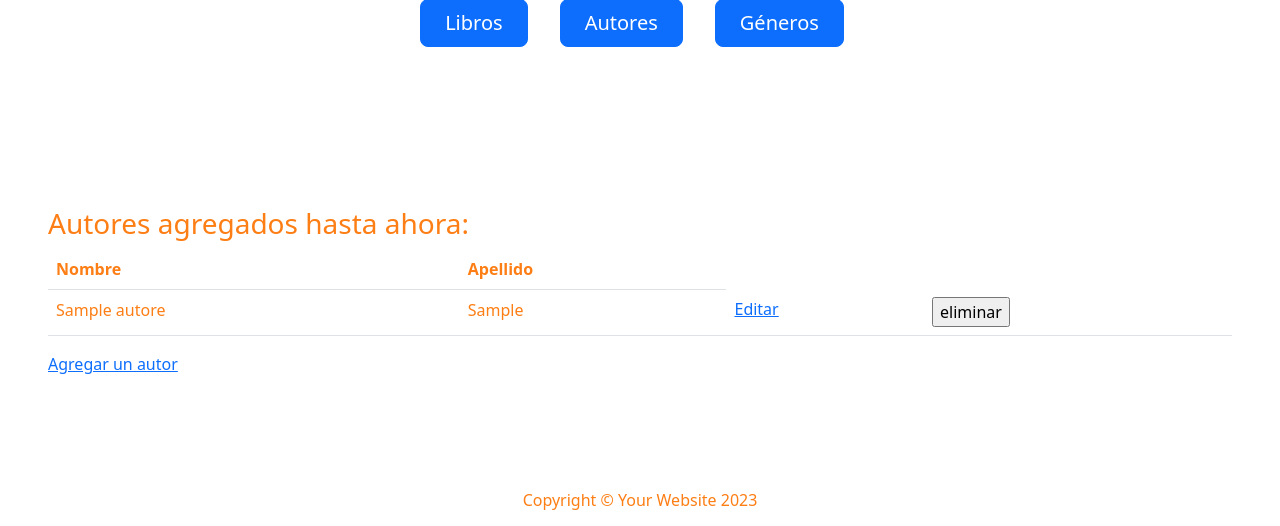
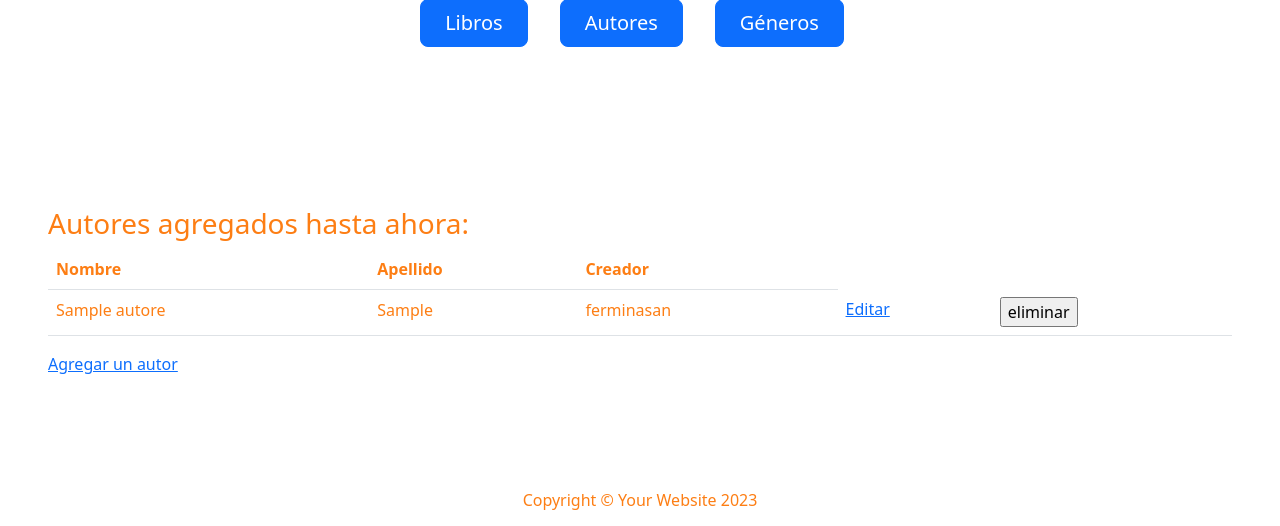
Before and after one commit to ferminasanturio/libreria, a Django app: page /mi_libreria/autores/ in a window 1280 px wide. Shown: the part 358-884 px from the top of the page. Run offline with Django 4.2, Linux system fonts and the light colour scheme; a user stored in the database is signed in; data comes from the database, SQL or seed files in the repository; both versions use the stored data as it was after the commit; tables that the repository leaves empty hold one stand-in row (values such as "Sample post"); some libraries are stand-ins or nearby versions.

Commit message:
Actualizo

```diff
--- a/libreria_virtual/mi_libreria/models.py
+++ b/libreria_virtual/mi_libreria/models.py
@@ -16,6 +16,7 @@ class Libro(models.Model):
 class Generos(models.Model):
     nombre = models.CharField(max_length=32)
     sub_genero = models.CharField(max_length=128)
+    creador = models.ForeignKey(User, default=1, null=True, on_delete=models.CASCADE, related_name='generos_creados')
 
     def __str__(self):
         return f'{self.nombre}, {self.sub_genero}'
@@ -25,6 +26,7 @@ class Autores(models.Model):
     nombre = models.CharField(max_length=256)
     fecha_nacimiento = models.DateField(null=True, blank=True)
     bio = models.TextField(blank=True)
+    creador = models.ForeignKey(User, default=1, null=True, on_delete=models.CASCADE, related_name='autores_creados')
 
     def __str__(self):
         return f'{self.apellido}, {self.nombre}'
--- a/libreria_virtual/mi_libreria/templates/mi_libreria/lista_autores.html
+++ b/libreria_virtual/mi_libreria/templates/mi_libreria/lista_autores.html
@@ -12,11 +12,13 @@ Lista de autores disponibles
             <tr>
                 <th>Nombre</th>
                 <th>Apellido</th>
+                <th>Creador</th>
             </tr>
             {% for autor in autores %}
             <tr>
                 <td>{{ autor.nombre }}</td>
                 <td>{{ autor.apellido }}</td>
+                <td>{{ autor.creador }}</td>
                 <td>
                     <a href="{% url 'editar_autor' autor.id %}">Editar</a>
                   </td>
--- a/libreria_virtual/mi_libreria/templates/mi_libreria/lista_generos.html
+++ b/libreria_virtual/mi_libreria/templates/mi_libreria/lista_generos.html
@@ -12,11 +12,13 @@ Lista de géneros disponibles
             <tr>
                 <th>Género</th>
                 <th>Subgénero</th>
+                <th>Creador</th>
             </tr>
             {% for genero in generos %}
             <tr>
                 <td>{{ genero.nombre }}</td>
                 <td>{{ genero.sub_genero }}</td>
+                <td>{{ genero.creador }}</td>
                 <td>
                     <a href="{% url 'editar_genero' genero.id %}">Editar</a>
                   </td>
```
Also changed, not shown: libreria_virtual/db.sqlite3, libreria_virtual/mi_libreria/migrations/0005_autores_creador_generos_creador.py (added).
